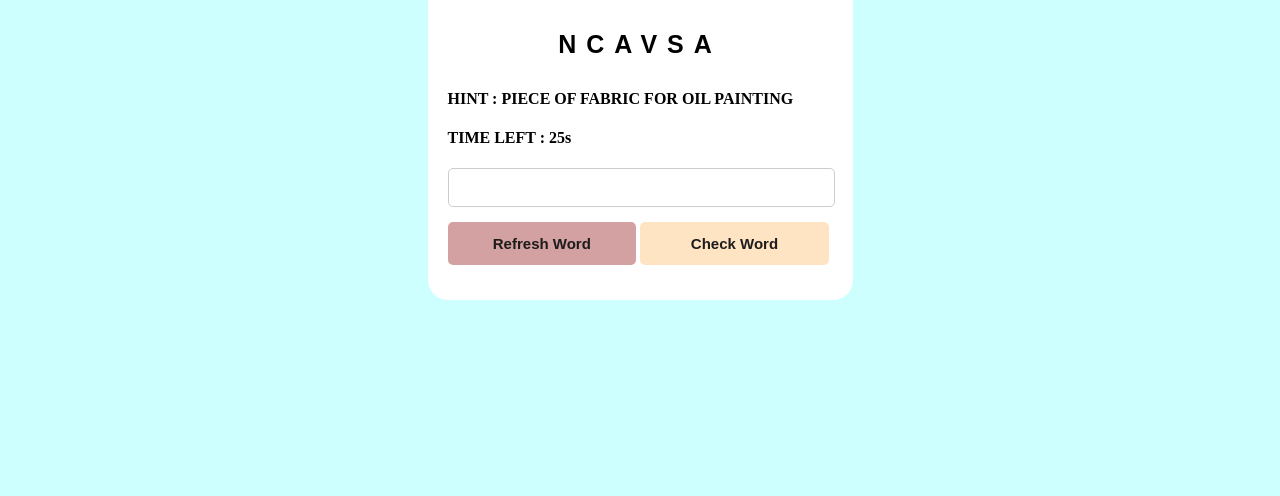
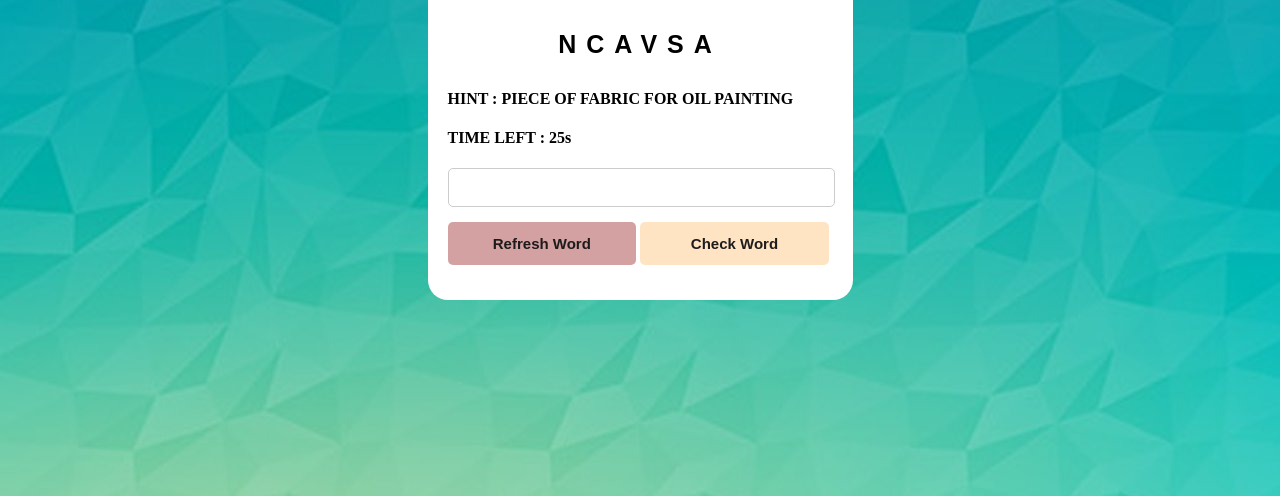
Before and after one commit to Shivam-bhatia987/guess-the-words, a plain HTML site: page index.html in a window 1280 px wide. Shown: the part 304-800 px from the top of the page. Drawn offline with Linux system fonts and the light colour scheme.

Commit message:
bg Change

```diff
--- a/style.css
+++ b/style.css
@@ -1,7 +1,8 @@
 body {
   padding: 0px;
   margin: 0px;
-  background-color: rgba(0, 255, 255, 0.196);
+  /* background-color: #cbb295c2; */
+  background-image: url("Seamless-Polygon-Backgrounds-Vol.jpg");
   display: flex;
   justify-content: center;
   align-items: center;
```
Also changed, not shown: Seamless-Polygon-Backgrounds-Vol.jpg (added).
